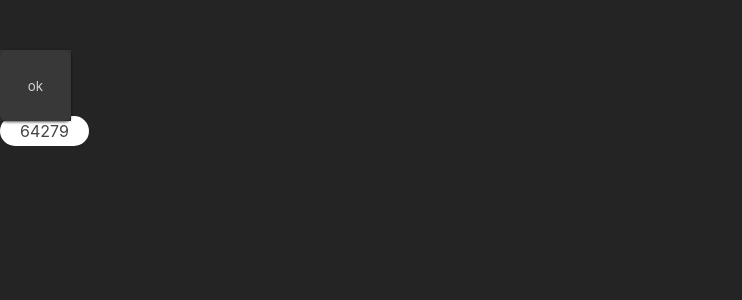
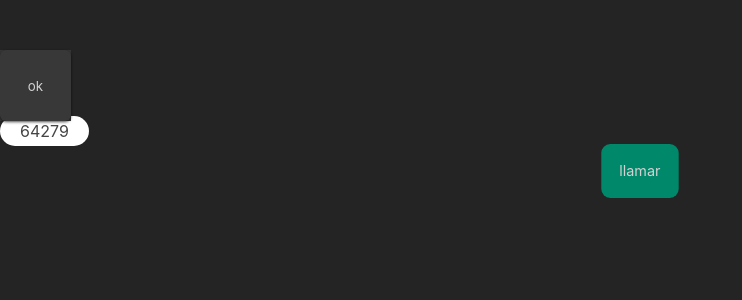
Before and after one commit to menchu123/W04CH03-menchu-marin, a React (Create React App) app: page / in a window 1280 px wide. Shown: the top 300 px of the page, without its empty margins (0-742 px from the left). Built offline with nearby package versions, Linux system fonts and the light colour scheme.

Commit message:
Added Action component

```diff
--- a/src/App.js
+++ b/src/App.js
@@ -2,6 +2,7 @@ import "./App.css";
 import Info from "./components/Info/Info.js";
 import Key from "./components/Key/Key";
 import Display from "./components/Display/Display";
+import Action from "./components/Action/Action";
 
 function App() {
   return (
@@ -9,6 +10,14 @@ function App() {
       <Info isCalling={false} />
       <Key text="ok" actionOnClick={() => console.log("ji")} />
       <Display numbers={[6, 4, 2, 7, 9]} />
+      <div className="actions">
+        <Action
+          isDisabled={false}
+          text={"llamar"}
+          onClick={() => console.log("hola")}
+          className={"call"}
+        />
+      </div>
     </>
     // <div className="container">
     //   {/* <!-- El siguiente elemento se oculta añadiéndole la clase "off" --> */}
--- /dev/null
+++ b/src/components/Action/Action.js
@@ -0,0 +1,19 @@
+import PropTypes from "prop-types";
+
+function Action({ text, actionOnClick, className, isDisabled }) {
+  return (
+    <a
+      href="#"
+      onClick={actionOnClick}
+      className={className + (isDisabled ? "" : " active")}
+    >
+      {text}
+    </a>
+  );
+}
+
+// Action.propTypes = {
+//   numbers: PropTypes.array.isRequired,
+// };
+
+export default Action;
```
